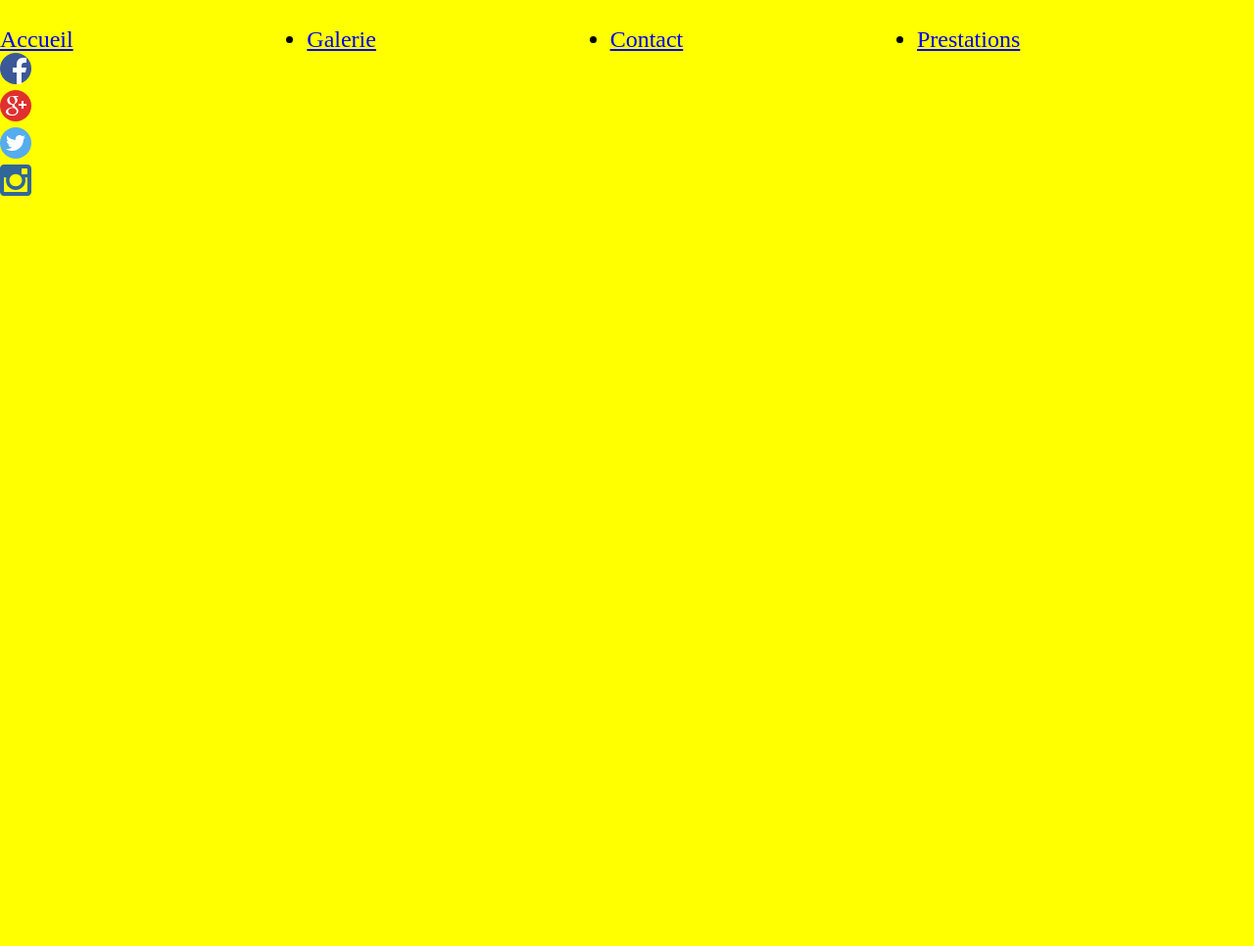
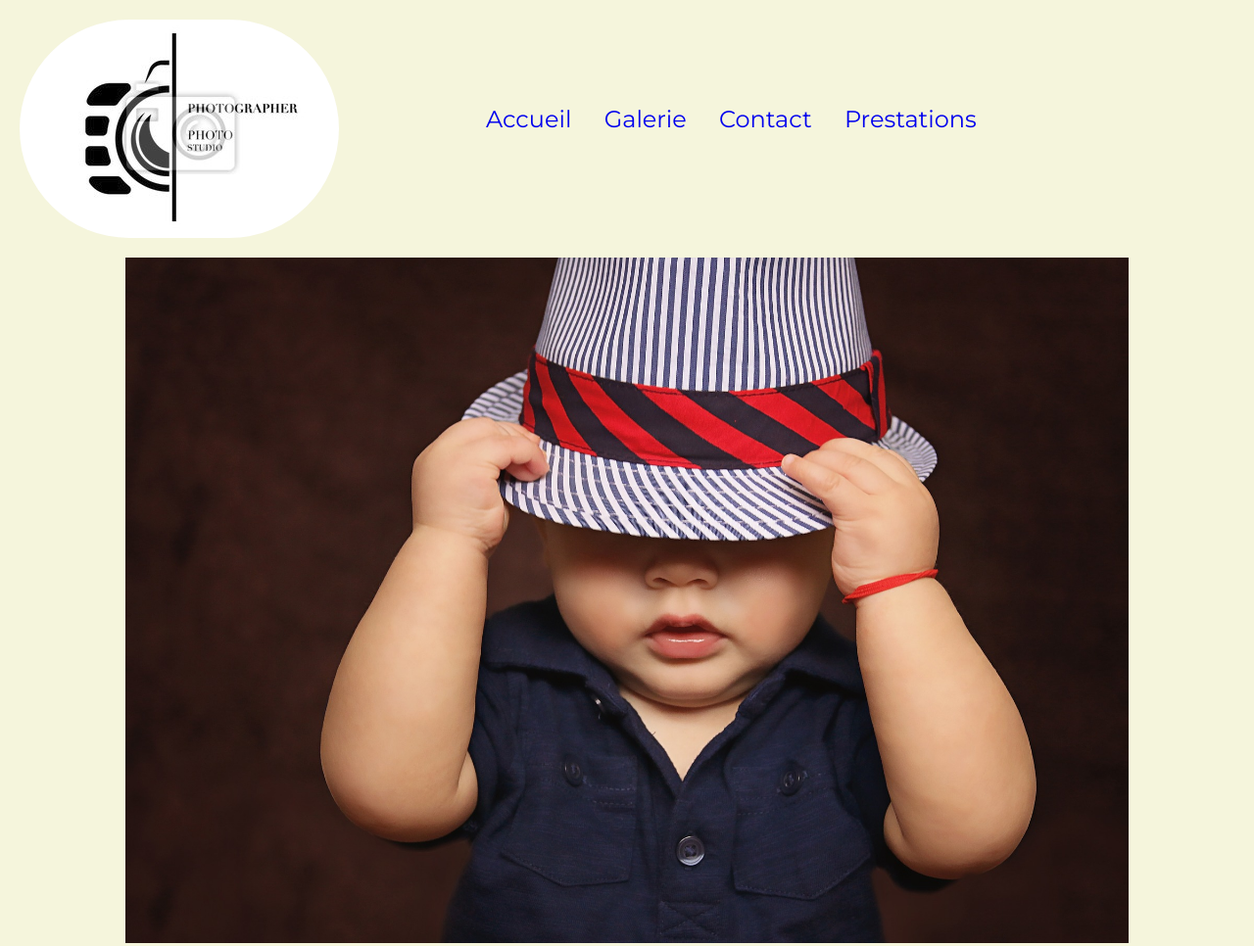
Before and after one commit to julien1959/photographe, a plain HTML site: page index.html in a window 1280 px wide. Shown: the top 966 px of the page at 98% size. Before the commit the page ends 800 px from the top, so only its background shows below. Drawn offline with Linux system fonts and the light colour scheme.

Commit message:
add fonts

```diff
--- a/index.html
+++ b/index.html
@@ -5,11 +5,12 @@
         <meta name="viewport" content="width=device-width, initial-scale=1.0">
         <meta http-equiv="X-UA-Compatible" content="ie=edge">
         <link rel="stylesheet" href="sass/style.css">
+        <link href="https://fonts.googleapis.com/css?family=Montserrat&display=swap" rel="stylesheet">
         <title>Accueil</title>
     </head>
     <body>
         <header>
-            <img src="" alt="">
+            <img src="images/Screenshot from 2019-09-01 18-29-53.png" alt="logo photographe">
 
             <nav>
                 <ul>
@@ -22,16 +23,18 @@
         </header>
 
         <main>
-            <figure></figure>
+            <figure>
+                <img src="images/baby-1399332_1920.jpg" alt="photo accueil" width="80%" height="700px" class="img_accueil">
+            </figure>
         </main>
 
         <footer>
             <nav>
                 <ul>
-                    <li><a href="#"></a><img src="images/icone_facebook.svg" alt="logo facebook"></li>
-                    <li><a href="#"></a><img src="images/icone_google-plus.svg" alt="logo google plus"></li>
-                    <li><a href="#"></a><img src="images/icone_twitter.svg" alt="logo twitter"></li>
-                    <li><a href="#"></a><img src="images/icone_instagram.svg" alt="logo instagram"></li>
+                    <li class="logo1"><a href="#"></a><img src="images/icone_facebook.svg" alt="logo facebook"></li>
+                    <li class="logo2"><a href="#"></a><img src="images/icone_google-plus.svg" alt="logo google plus"></li>
+                    <li class="logo3"><a href="#"></a><img src="images/icone_twitter.svg" alt="logo twitter"></li>
+                    <li class="logo4"><a href="#"></a><img src="images/icone_instagram.svg" alt="logo instagram"></li>
                 </ul>
             </nav>
         </footer>
--- a/sass/base/_typography.scss
+++ b/sass/base/_typography.scss
@@ -0,0 +1,4 @@
+body{
+    color: black;
+    font-family: 'Montserrat', sans-serif;
+}
--- /dev/null
+++ b/sass/layout/_footer.scss
@@ -0,0 +1,3 @@
+footer li{
+    list-style: none;
+}
--- a/sass/layout/_forms.scss
+++ b/sass/layout/_forms.scss
@@ -1,4 +1,10 @@
 body{
-    background-color: yellow;
+    background-color: beige;
     font-size: 1.5rem;
 }
+
+.img_accueil{
+    display: block;
+    margin-left: auto;
+    margin-right: auto;
+}
--- a/sass/layout/_grid.scss
+++ b/sass/layout/_grid.scss
@@ -2,6 +2,7 @@ body{
     display: grid;
     grid-template-columns: repeat(4, 1fr);
     grid-template-rows: auto;
+    grid-gap: 20px;
     grid-template-areas: "header header header header"
                          "main main main main"
                          "footer footer footer footer";
@@ -9,16 +10,15 @@ body{
 
 header{
     grid-area: header;
+    display: grid;
+    grid-template-areas: "img nav nav nav";
+    align-items: center;
 
-    nav{
-        grid-column-start: 2;
-
+    ul{
+        display: grid;
+        grid-template-areas: "menu1 menu2 menu3 menu4";
+        justify-content: space-around;
     }
-
-        ul{
-            display: grid;
-            grid-template-areas: "menu1 menu2 menu3 menu4";
-        }
 }
 
 .menu1{
@@ -43,4 +43,27 @@ main{
 
 footer{
     grid-area: footer;
+
+    ul{
+        display: grid;
+        grid-template-areas: "logo1 logo2 logo3 logo4";
+        align-items: center;
+        justify-content: space-evenly;
+    }
 }
+
+.logo1{
+    grid-area: logo1;
+}
+
+.logo2{
+    grid-area: logo2;
+}
+
+.logo3{
+    grid-area: logo3;
+}
+
+.logo4{
+    grid-area: logo4;
+}
--- a/sass/layout/_header.scss
+++ b/sass/layout/_header.scss
@@ -0,0 +1,20 @@
+header{
+
+    img{
+        border-radius: 150px;
+        margin: 20px 0 0 20px;
+        width: auto;
+    }
+
+    li{
+        list-style: none;
+    }
+
+    a{
+        text-decoration: none;
+    }
+
+    a:visited{
+        color: black;
+    }
+}
```
Also changed, not shown: contact.html (+2 -1 lines), galerie.html (+2 -1 lines), prestations.html (+2 -1 lines), images/Screenshot from 2019-09-01 18-29-53.png (added), images/logo_photographe.png (added), sass/base/_reset.scss (line endings or trailing spaces), sass/style.css, 1 other file.
